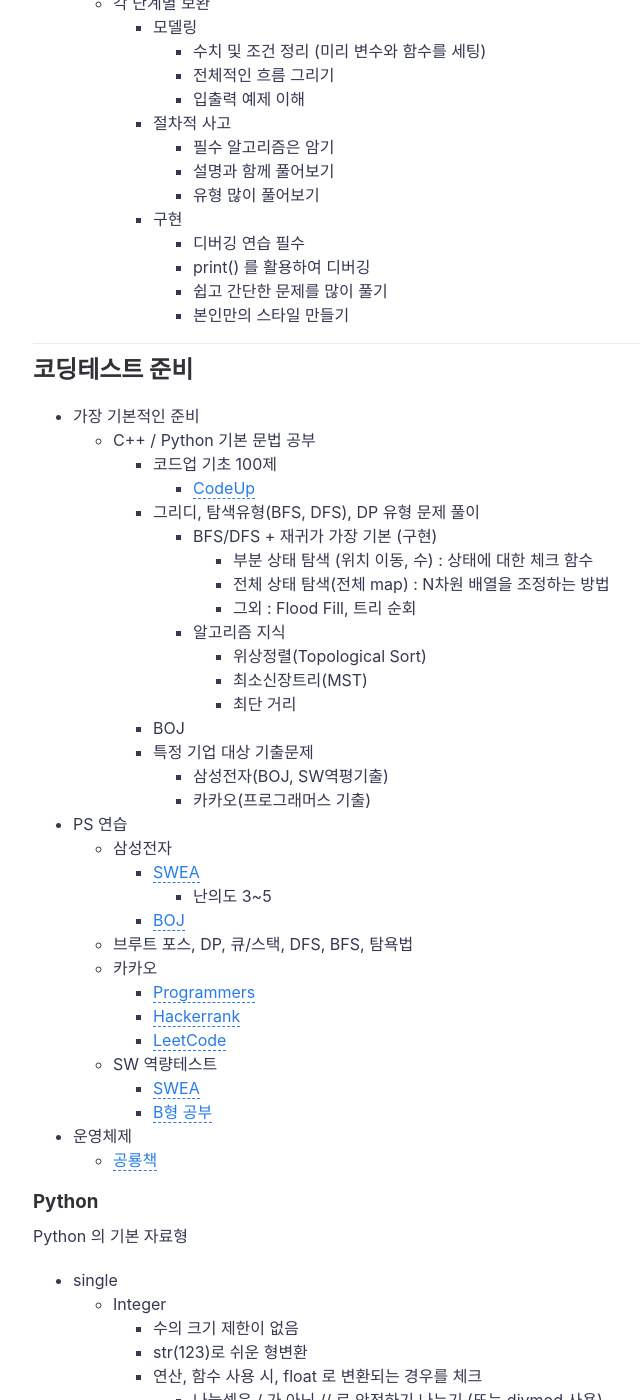
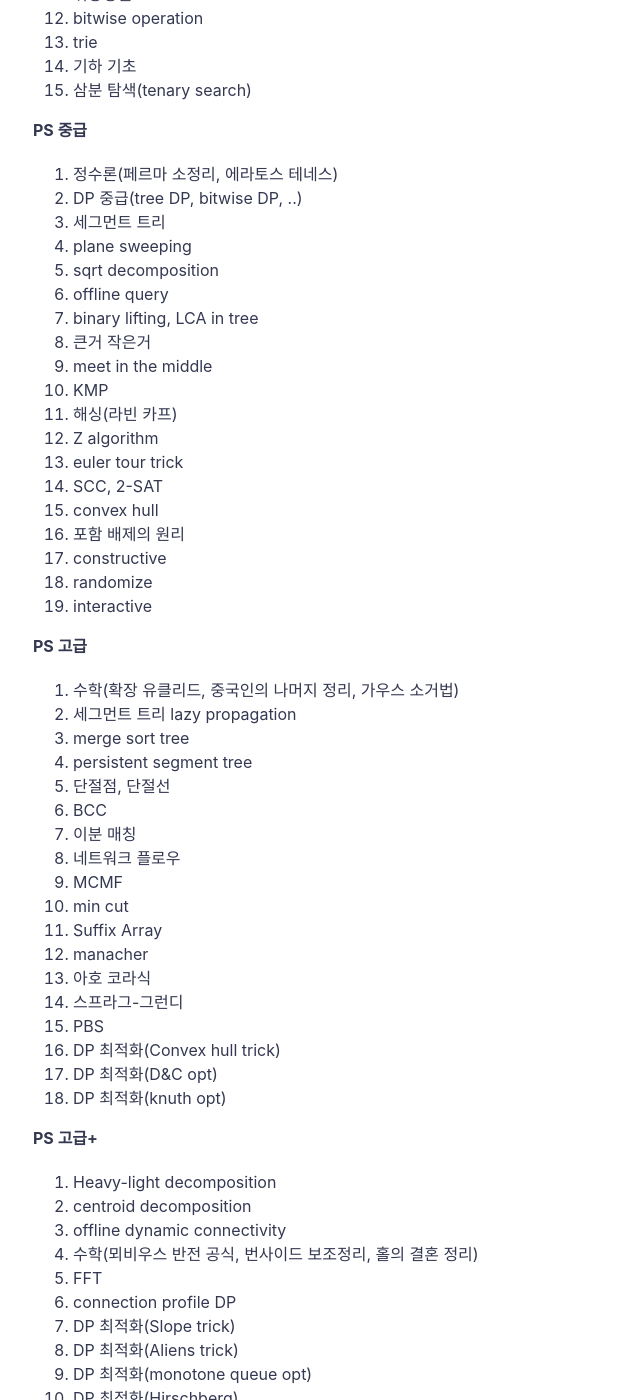
Before and after one commit to jihunparkme/jihunparkme.github.io, a Jekyll site: the page built from _posts/2020-04-24-PS(Problem Solving).md, in a window 1280 px wide and 1400 px high, scrolled down 2438 px. Shown: the whole window, without its empty margins (187-827 px from the left). Built offline with Jekyll 4.4.1, drawn with Linux system fonts in a browser that asks for light colours; comment, search, counter and statistics services are not loaded; some of the changed text lies outside the part shown.

Commit message:
Edit: add contents

```diff
--- a/_posts/2020-04-24-PS(Problem Solving).md
+++ b/_posts/2020-04-24-PS(Problem Solving).md
@@ -51,6 +51,109 @@
 7. 함께 공부하기
    - 스터디
    - 블로그
+
+## PS study 단계
+
+**PS 입문**
+
+1. 체계적으로 문제 풀기
+2. 코딩과 디버깅
+3. 분석과 증명
+4. brute-force
+5. 정렬
+6. 재귀
+7. 분할 정복
+8. 구간 합
+9. 투 포인터
+10. 수학 기초
+11. 큐
+12. 스택
+13. 트리 기초
+14. 탐색(BFS, DFS)
+15. 그래프 기초
+16. 백 트래킹
+17. 우선순위 큐
+
+**PS 초급**
+
+1. 이분 탐색(parametric search)
+2. 그리디
+3. DP 기초
+4. 좌표 압축
+5. 수학 초급(소수 판정)
+6. union-find
+7. MST(크루스칼, 프림)
+8. 다익스트라
+9. 플로이드
+10. 벨만 포드
+11. 위상정렬
+12. bitwise operation
+13. trie
+14. 기하 기초
+15. 삼분 탐색(tenary search)
+
+**PS 중급**
+
+1. 정수론(페르마 소정리, 에라토스 테네스)
+2. DP 중급(tree DP, bitwise DP, ..)
+3. 세그먼트 트리
+4. plane sweeping
+5. sqrt decomposition
+6. offline query
+7. binary lifting, LCA in tree
+8. 큰거 작은거
+9. meet in the middle
+10. KMP
+11. 해싱(라빈 카프)
+12. Z algorithm
+13. euler tour trick
+14. SCC, 2-SAT
+15. convex hull
+16. 포함 배제의 원리
+17. constructive
+18. randomize
+19. interactive
+
+**PS 고급**
+
+1. 수학(확장 유클리드, 중국인의 나머지 정리, 가우스 소거법)
+2. 세그먼트 트리 lazy propagation
+3. merge sort tree
+4. persistent segment tree
+5. 단절점, 단절선
+6. BCC
+7. 이분 매칭
+8. 네트워크 플로우
+9. MCMF
+10. min cut
+11. Suffix Array
+12. manacher
+13. 아호 코라식
+14. 스프라그-그런디
+15. PBS
+16. DP 최적화(Convex hull trick)
+17. DP 최적화(D&C opt)
+18. DP 최적화(knuth opt)
+
+ **PS 고급+**
+
+1. Heavy-light decomposition
+2. centroid decomposition
+3. offline dynamic connectivity
+4. 수학(뫼비우스 반전 공식, 번사이드 보조정리, 홀의 결혼 정리)
+5. FFT
+6. connection profile DP
+7. DP 최적화(Slope trick)
+8. DP 최적화(Aliens trick)
+9. DP 최적화(monotone queue opt)
+10. DP 최적화(Hirschberg)
+11. kitamasa
+12. splay tree
+13. link cut tree
+14. general matching
+15. matroid
+16. eertree
+17. voronoi
 
 ---
 
```
